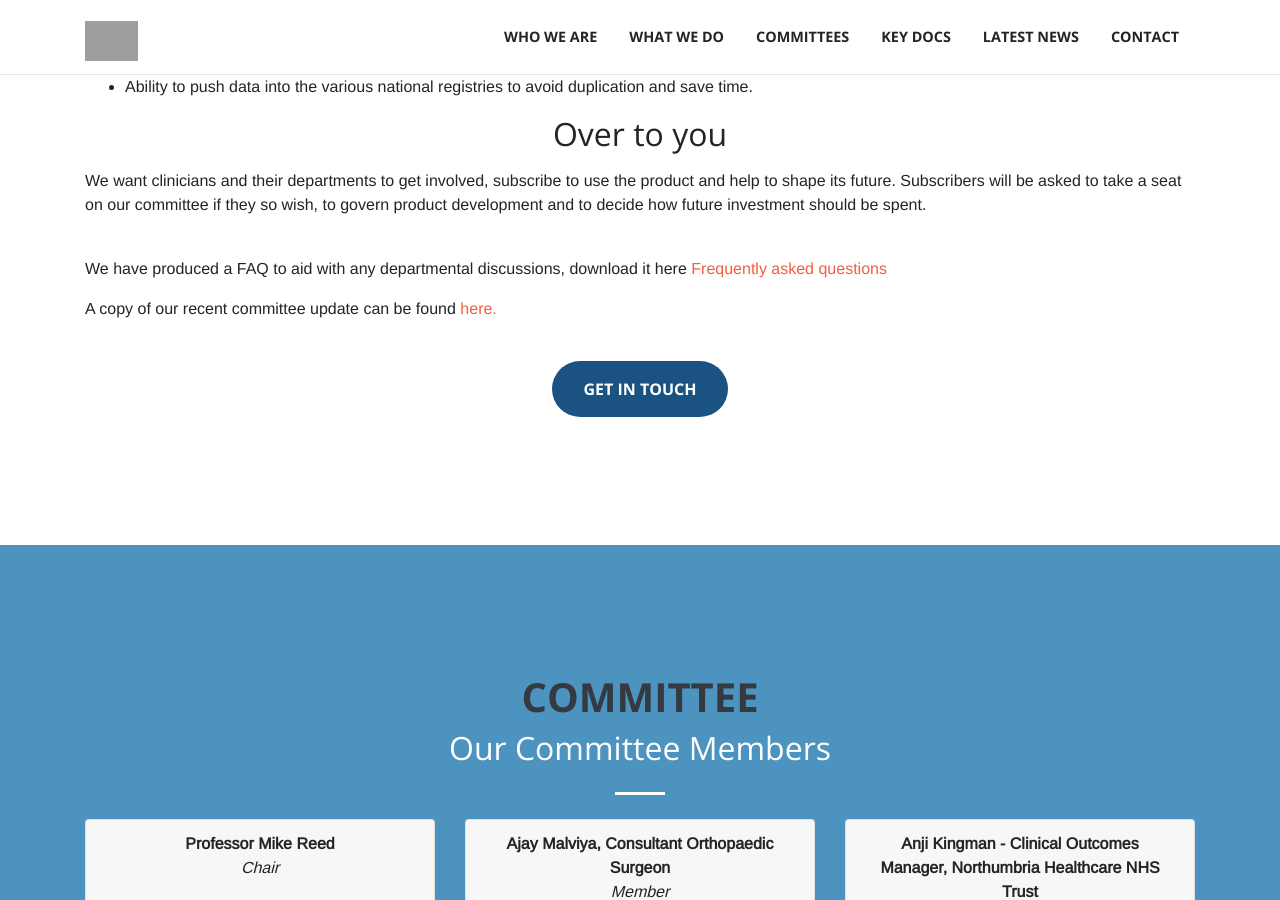
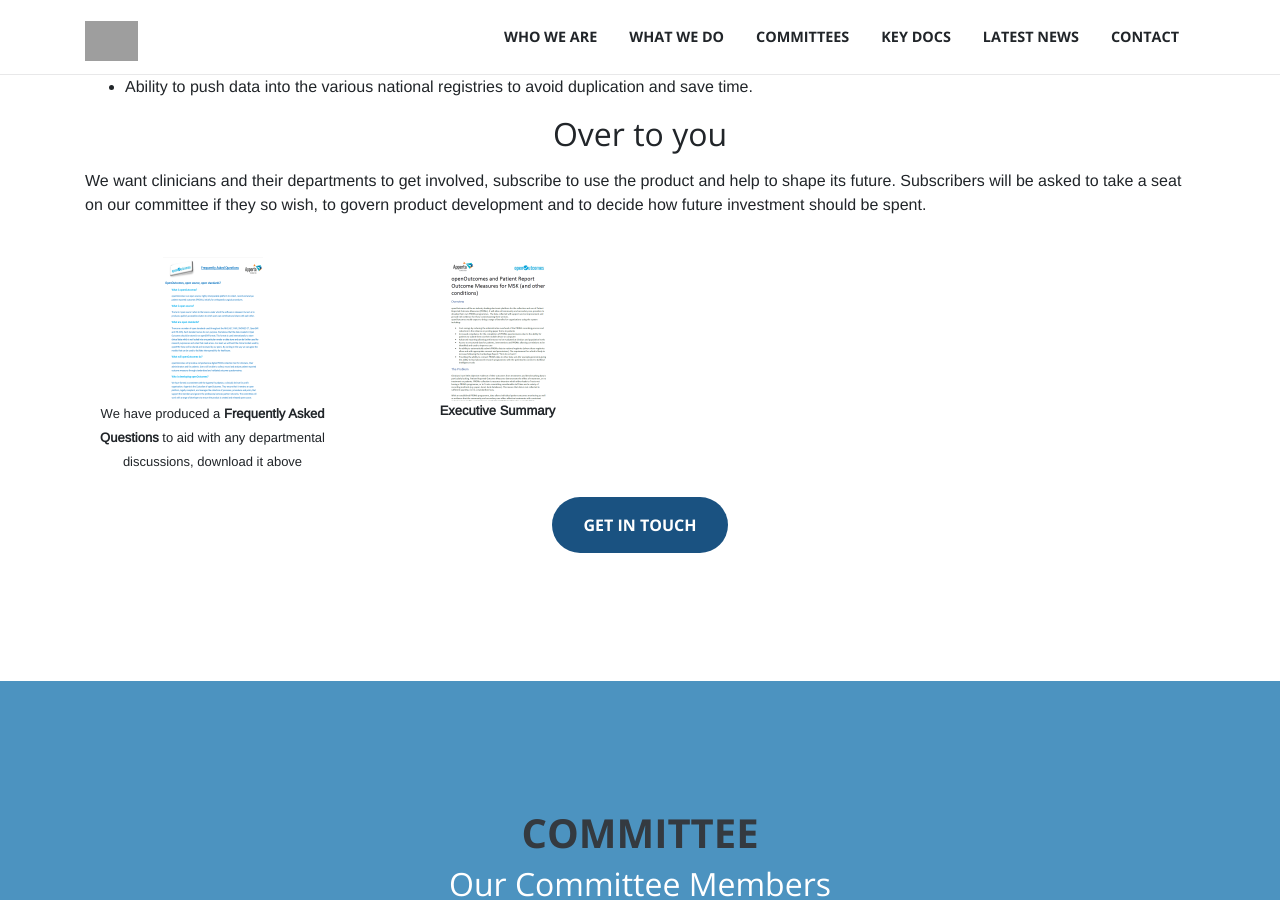
Before and after one commit to AppertaFoundation/apperta.org, a Jekyll site: the page built from _pages/OpenOutcomes.md, in a window 1280 px wide and 900 px high, scrolled down 1666 px. Built offline with Jekyll 4.4.1, drawn with Linux system fonts in a browser that asks for light colours; nearby versions of some CDN libraries; some web fonts are replaced; grey boxes are pictures that could not be loaded.

Commit message:
update/executive-summary

```diff
--- a/_pages/OpenOutcomes.md
+++ b/_pages/OpenOutcomes.md
@@ -51,8 +51,17 @@ TOR: '/assets/Open Outcomes - Community Update (230120).pdf'
         </ul>
         <p align="left"><h2>Over to you</h2></p>
         <p align="left">We want clinicians and their departments to get involved, subscribe to use the product and help to shape its future. Subscribers will be asked to take a seat on our committee if they so wish, to govern product development and to decide how future investment should be spent.</p></p><br>
-        <p align="left">We have produced a FAQ to aid with any departmental discussions, download it here <a href="/assets/openOutcomes%20Frequently%20Asked%20Questions.pdf">Frequently asked questions</a></p>
-        <p align="left">A copy of our recent committee update can be found <a href="{{ page.TOR }}">here.</a></p><br>
+            <div class="row">
+                <div class="col-sm-3">
+                    <a href="/assets/openOutcomes%20Frequently%20Asked%20Questions.pdf"><img src="/img/oo-faq.png"></a><br>
+                   <font size="2">We have produced a <b>Frequently Asked Questions</b> to aid with any departmental discussions, download it above</font>
+                </div>
+                <div class="col-sm-3">
+                    <a href="/assets/openOutcomes%20Executive%20Summmary.pdf"><img src="/img/executive-summary.png"></a>
+                    <font size="2"><p><b>Executive Summary</b></p></font>
+                </div>
+            </div>
+        <br>
         <center><a class="btn btn-primary btn-xl" href="mailto:info@apperta.org?Subject=%5BOpenOutcomes">Get in Touch</a></center>
     </div>
 </section>
```
Also changed, not shown: img/executive-summary.png (added), img/oo-faq.png (added), 2 other files.
